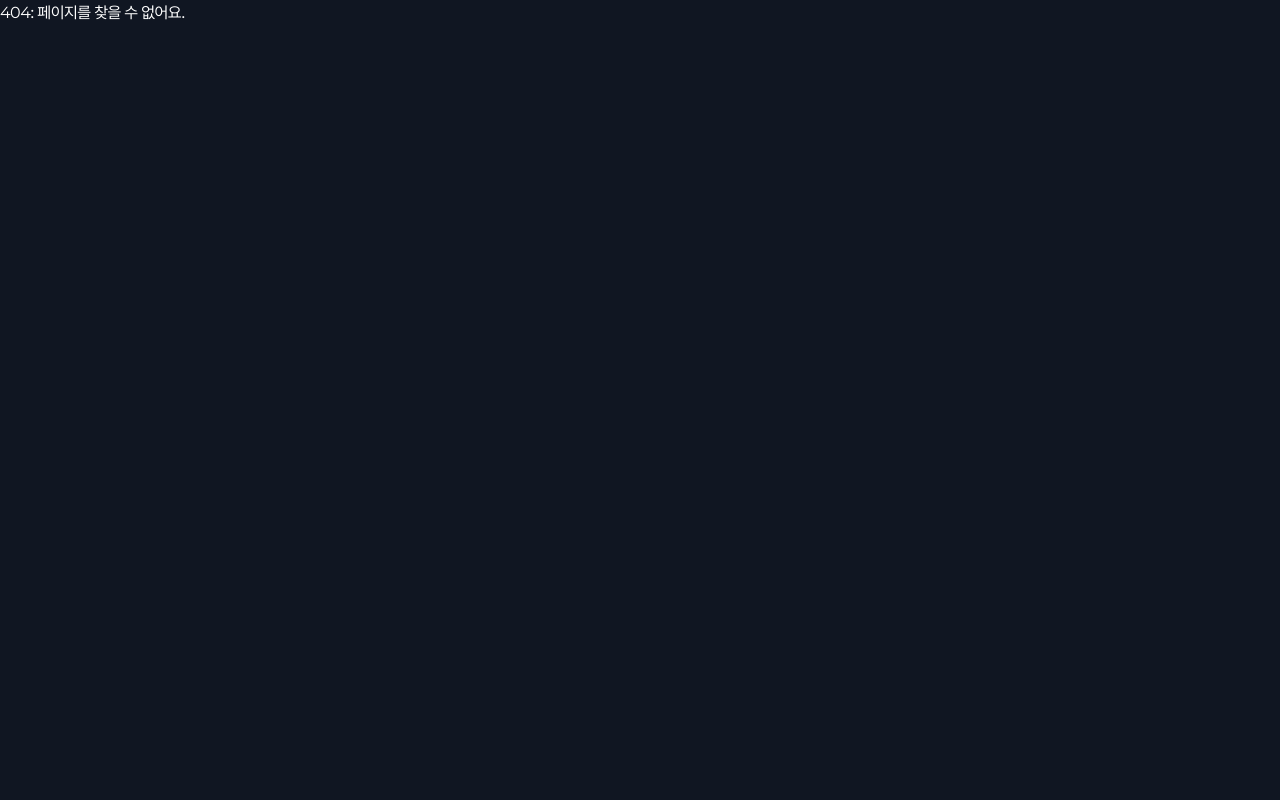
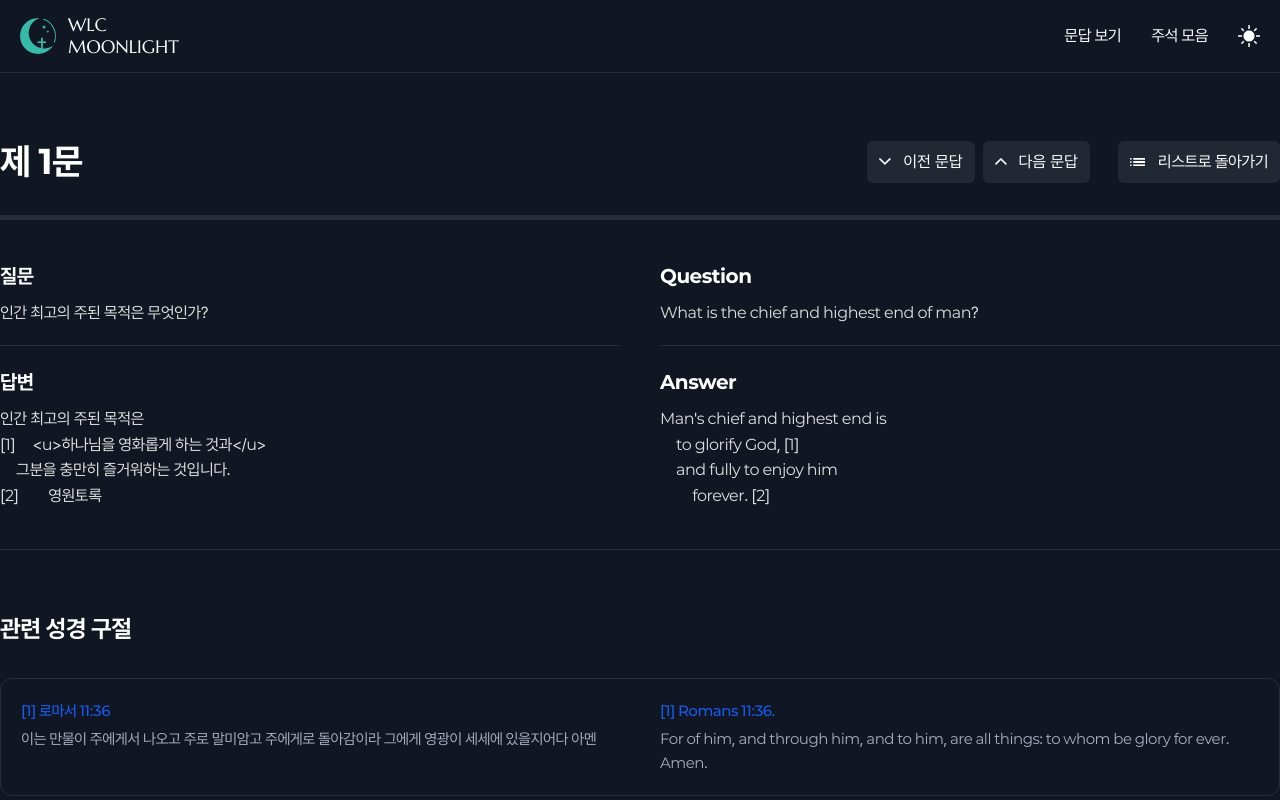
Before and after one commit to onewayay/WLC-MOONLIGHT, a React (Vite) app: page /wlcview/1 in a window 1280 px wide. Before the commit this address had no page. Shown: the top 800 px of the page. Built offline with nearby package versions, Linux system fonts and the light colour scheme.

Commit message:
🚧대요리문답 상세 / 리스트 페이지 작업 진행중

```diff
--- a/src/pages/WlcList.jsx
+++ b/src/pages/WlcList.jsx
@@ -4,8 +4,6 @@ import { Link } from 'react-router-dom';
 import { useEffect, useRef, useState } from 'react';
 
 export default function Wlc() {
-  // const [searchParams] = useSearchParams();
-
   const [qaNum, setQaNum] = useState(1); // 문답 상태
   console.log('qaNum', qaNum);
 
@@ -46,7 +44,7 @@ export default function Wlc() {
   const questionListRender = Object.entries(kor_data).map(([key, value]) => {
     return (
       <li key={key} onClick={onClickQuestion} data-num={key}>
-        <Link to="">
+        <Link to={`/wlcview/${key}`}>
           <strong>{key}</strong>
           <p>{value.Q}</p>
         </Link>
@@ -60,7 +58,7 @@ export default function Wlc() {
   ).map((num, idx) => {
     return (
       <li key={idx}>
-        <Link to="/wlcview">
+        <Link to={`/wlcview/${num}`}>
           <span>제 {num}문</span>
           <strong>{kor_data[num].Q}</strong>
           <p>{kor_data[num].A}</p>
--- a/src/pages/WlcVIew.jsx
+++ b/src/pages/WlcVIew.jsx
@@ -1,15 +1,63 @@
-import { Link } from 'react-router-dom';
+import { Link, useNavigate, useParams } from 'react-router-dom';
 import '../styles/wlcview.css';
+import kor_data from '../assets/data/WLC_KOR.json';
+import eng_data from '../assets/data/WLC_ENG.json';
+import wlc_bible_kor from '../assets/data/wlc_bible_kor_v2.json';
+import wlc_bible_eng from '../assets/data/wlc_bible_eng_v2.json';
 
 export default function WlcView() {
+  const { qaNum } = useParams(); // 현재 페이지의 문답 숫자
+
+  const navigate = useNavigate();
+
+  // 현재 문답에 알맞는 한글 각주
+  const presentKorBible = wlc_bible_kor.filter((item) => {
+    return kor_data[qaNum].ref.includes(Number(item.num));
+  });
+  // 현재 문답에 알맞는 영어 각주
+  const presentEngBible = wlc_bible_eng.filter((item) => {
+    return eng_data[qaNum].ref.includes(Number(item.num));
+  });
+
+  const onClickPrev = () => {
+    navigate(`/wlcview/${Number(qaNum) - 1}`);
+  };
+  const onClickNext = () => {
+    navigate(`/wlcview/${Number(qaNum) + 1}`);
+  };
+
+  // 각주 렌더링
+  const footnoteRender = presentKorBible.map((item, idx) => {
+    return (
+      <li key={idx}>
+        <div className="kor-verse">
+          <strong>
+            [{item.num}] {item.bible}
+          </strong>
+          <p>{item.verse}</p>
+        </div>
+        <div className="eng-verse">
+          <strong>
+            [{presentEngBible[idx].num}] {presentEngBible[idx].bible}
+          </strong>
+          <p>{presentEngBible[idx].verse}</p>
+        </div>
+      </li>
+    );
+  });
+
   return (
     <div className="wlc-view">
       <div className="inner">
         <div className="title">
-          <h2>제 1문</h2>
+          <h2>제 {qaNum}문</h2>
           <div className="move-btns">
-            <button type="button">이전 문답</button>
-            <button type="button">다음 문답</button>
+            <button type="button" onClick={onClickPrev}>
+              이전 문답
+            </button>
+            <button type="button" onClick={onClickNext}>
+              다음 문답
+            </button>
             <Link to="/wlclist">리스트로 돌아가기</Link>
           </div>
         </div>
@@ -17,94 +65,27 @@ export default function WlcView() {
           <div className="kor-qna">
             <div className="question">
               <strong>질문</strong>
-              <p>인간 최고의 주된 목적은 무엇인가?</p>
+              <p>{kor_data[qaNum].Q}</p>
             </div>
             <div className="answer">
               <strong>답변</strong>
-              <p>
-                인간 최고의 주된 목적은 [1] 하나님을 영화롭게 하는 것과 그분을
-                충만히 즐거워하는 것입즐거워하는 것입니다. [2] 영원토록
-              </p>
+              <pre>{kor_data[qaNum].A}</pre>
             </div>
           </div>
           <div className="eng-qna">
             <div className="question">
               <strong>Question</strong>
-              <p>What is the chief and highest end of man?</p>
+              <p>{eng_data[qaNum].Q}</p>
             </div>
             <div className="answer">
               <strong>Answer</strong>
-              <p>
-                Man's chief and highest end is to glorify God, [1] and fully to
-                enjoy him forever. [2]
-              </p>
+              <pre>{eng_data[qaNum].A}</pre>
             </div>
           </div>
         </div>
         <div className="footnote">
           <h3>관련 성경 구절</h3>
-          <ul className="verse-list">
-            <li>
-              <div className="kor-verse">
-                <strong>[1] 로마서 11:36</strong>
-                <p>
-                  이는 만물이 주에게서 나오고 주로 말미암고 주에게로 돌아감이라
-                  그에게 영광이 세세에 있을지어다 아멘 고린도전서 10:31 그런즉
-                  너희가 먹든지 마시든지 무엇을 하든지 다 하나님의 영광을 위하여
-                  하라
-                </p>
-              </div>
-              <div className="eng-verse">
-                <strong>[1] Romans 11:36</strong>
-                <p>
-                  For of him, and through him, and to him, are all things: to
-                  whom be glory for ever. Amen. 1 Corinthians 10:31. Whether
-                  therefore ye eat, or drink, or whatsoever ye do, do all to the
-                  glory of God.
-                </p>
-              </div>
-            </li>
-            <li>
-              <div className="kor-verse">
-                <strong>[1] 로마서 11:36</strong>
-                <p>
-                  이는 만물이 주에게서 나오고 주로 말미암고 주에게로 돌아감이라
-                  그에게 영광이 세세에 있을지어다 아멘 고린도전서 10:31 그런즉
-                  너희가 먹든지 마시든지 무엇을 하든지 다 하나님의 영광을 위하여
-                  하라
-                </p>
-              </div>
-              <div className="eng-verse">
-                <strong>[1] Romans 11:36</strong>
-                <p>
-                  For of him, and through him, and to him, are all things: to
-                  whom be glory for ever. Amen. 1 Corinthians 10:31. Whether
-                  therefore ye eat, or drink, or whatsoever ye do, do all to the
-                  glory of God.
-                </p>
-              </div>
-            </li>
-            <li>
-              <div className="kor-verse">
-                <strong>[1] 로마서 11:36</strong>
-                <p>
-                  이는 만물이 주에게서 나오고 주로 말미암고 주에게로 돌아감이라
-                  그에게 영광이 세세에 있을지어다 아멘 고린도전서 10:31 그런즉
-                  너희가 먹든지 마시든지 무엇을 하든지 다 하나님의 영광을 위하여
-                  하라
-                </p>
-              </div>
-              <div className="eng-verse">
-                <strong>[1] Romans 11:36</strong>
-                <p>
-                  For of him, and through him, and to him, are all things: to
-                  whom be glory for ever. Amen. 1 Corinthians 10:31. Whether
-                  therefore ye eat, or drink, or whatsoever ye do, do all to the
-                  glory of God.
-                </p>
-              </div>
-            </li>
-          </ul>
+          <ul className="verse-list">{footnoteRender}</ul>
         </div>
       </div>
     </div>
--- a/src/router.jsx
+++ b/src/router.jsx
@@ -14,7 +14,7 @@ const router = createBrowserRouter([
     children: [
       { index: true, element: <Home /> },
       { path: 'wlclist', element: <WlcList /> },
-      { path: 'wlcview', element: <WlcView /> },
+      { path: 'wlcview/:qaNum', element: <WlcView /> },
       { path: 'annotationcollect', element: <AnnotationCollect /> },
     ],
   },
--- a/src/styles/reset.css
+++ b/src/styles/reset.css
@@ -107,7 +107,8 @@ input[type='search']::-webkit-search-results-decoration {
 button,
 input,
 select,
-textarea {
+textarea,
+pre {
   font-family: inherit;
   font-size: inherit;
   line-height: inherit;
--- a/src/styles/wlcview.css
+++ b/src/styles/wlcview.css
@@ -76,7 +76,8 @@
   font-size: 20px;
 }
 
-.wlc-view .qna p {
+.wlc-view .qna p,
+.wlc-view .qna pre {
   margin-top: 8px;
   color: #dfdfdf;
 }
```
